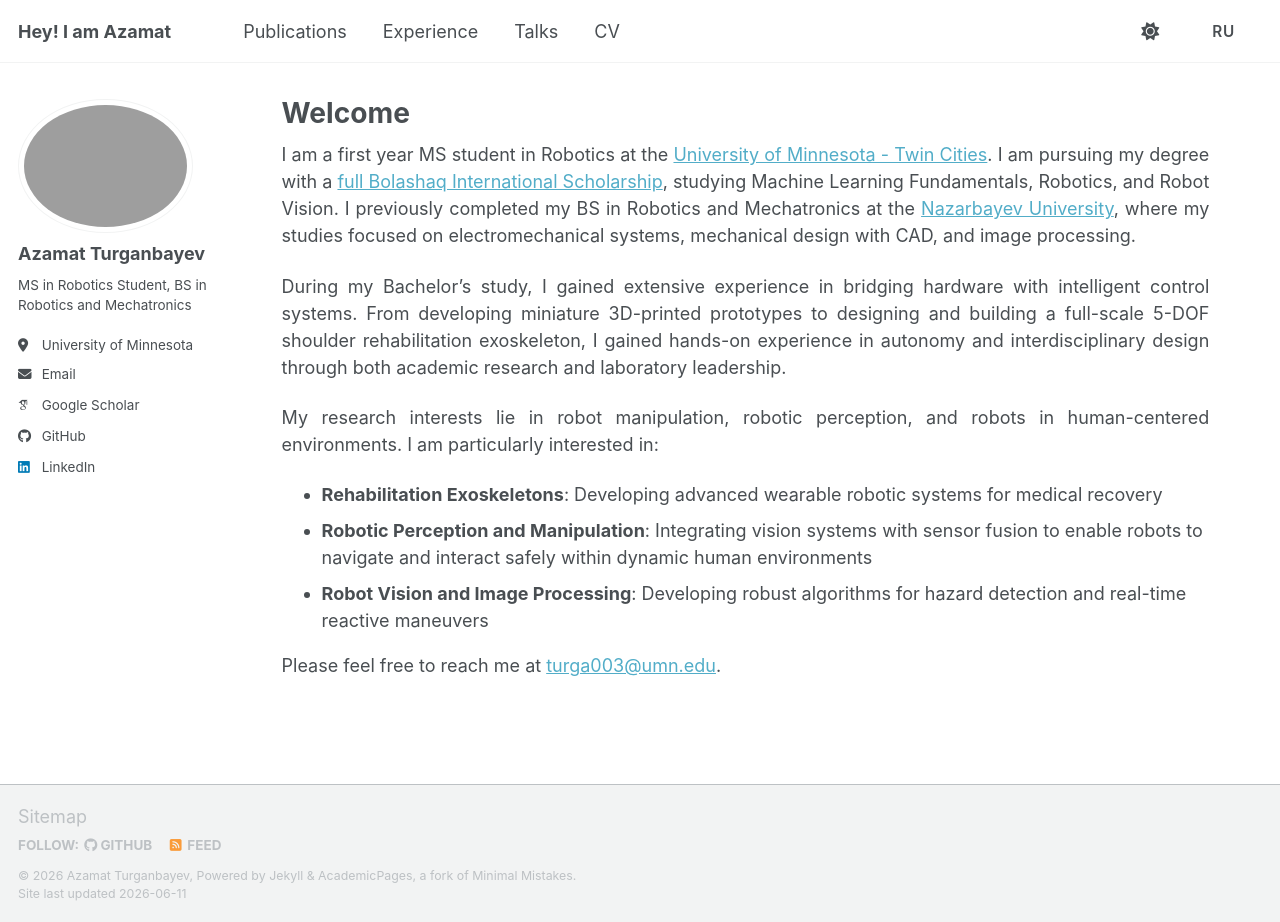
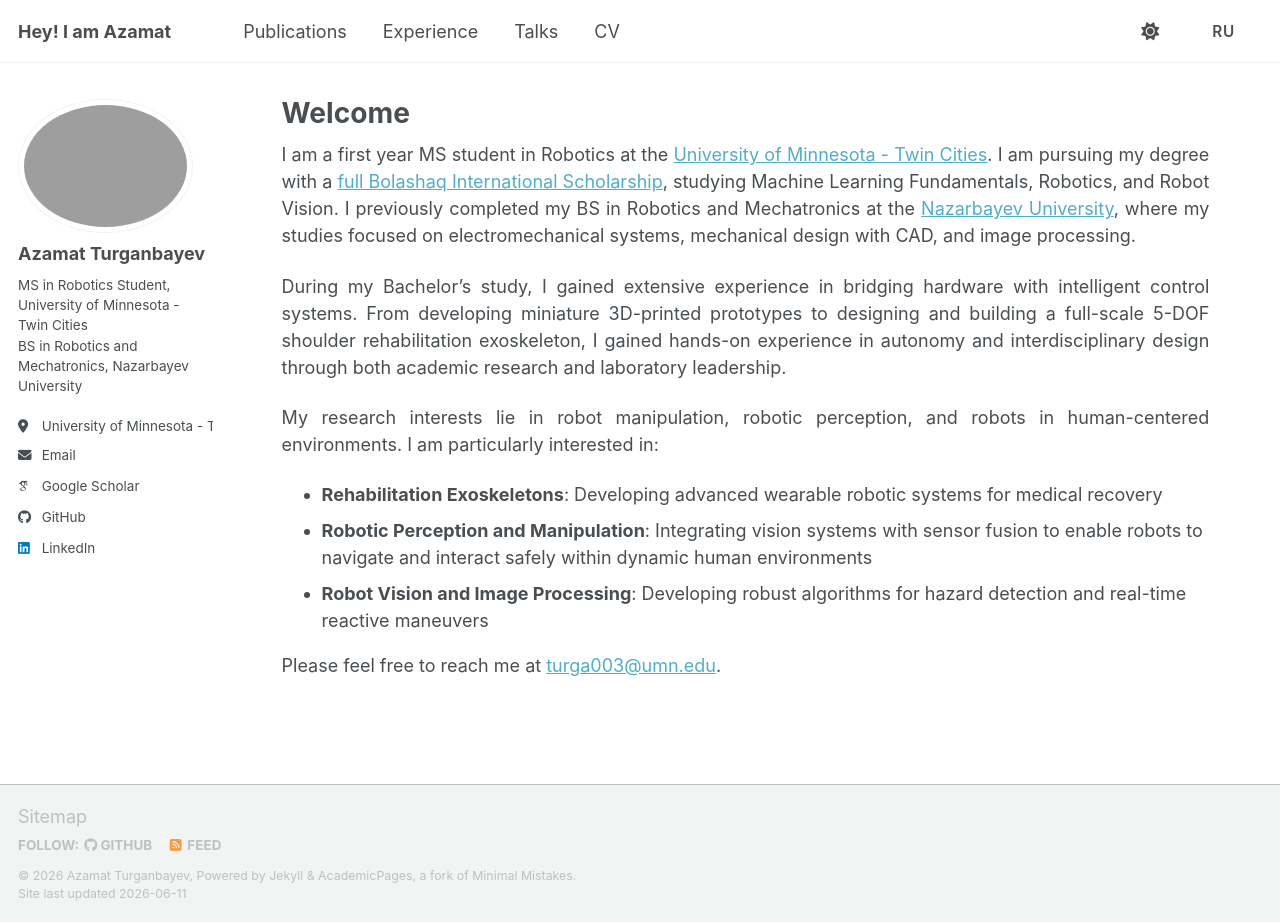
Before and after one commit to aturganbayev/aturganbayev-website-old, a Jekyll site: the page built from _pages/about.md, in a window 1280 px wide and 922 px high. Built offline with Jekyll 4.4.1, drawn with Linux system fonts in a browser that asks for light colours; some web fonts are replaced; a script bundle is joined from its source files by our own code; library files that are not in the unit come from our copies.

Commit message:
minor fixes

```diff
--- a/_config.yml
+++ b/_config.yml
@@ -26,8 +26,8 @@ author:
   avatar           : "profile.png"
   name             : "Azamat Turganbayev"
   pronouns         : # example: "she/her"
-  bio              : "MS in Robotics Student, BS in Robotics and Mechatronics"
-  location         : "University of Minnesota"
+  bio              : "MS in Robotics Student, University of Minnesota - Twin Cities\nBS in Robotics and Mechatronics, Nazarbayev University"
+  location         : "University of Minnesota - Twin Cities"
   employer         : # "Red Brick University"
   uri              : # URL
   email            : "turga003@umn.edu"
--- a/_includes/author-profile.html
+++ b/_includes/author-profile.html
@@ -18,9 +18,9 @@
     <h3 class="author__name">{{ author.name }}</h3>
     {% if author.pronouns %}<p class="author__pronouns">{{ author.pronouns }}</p>{% endif %}
     {% if page.lang == 'ru' %}
-      <p class="author__bio">Студент магистратуры по робототехнике, бакалавр по робототехнике и мехатронике</p>
+      <p class="author__bio">Студент магистратуры по робототехнике, Университет Миннесоты<br>Бакалавр по робототехнике и мехатронике, Назарбаевский университет</p>
     {% elsif author.bio %}
-      <p class="author__bio">{{ author.bio }}</p>
+      <p class="author__bio">{{ author.bio | newline_to_br }}</p>
     {% endif %}
   </div>
 
```
